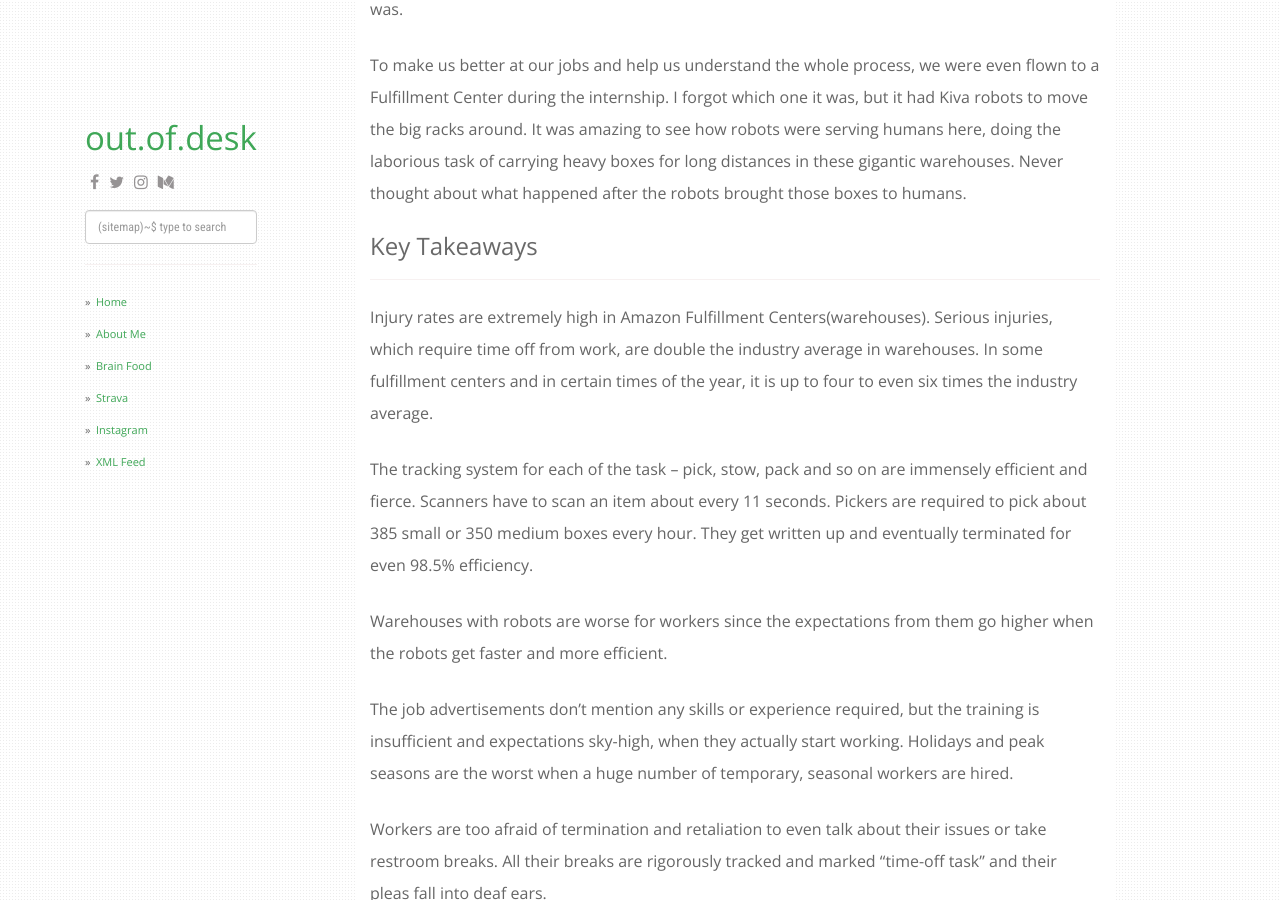
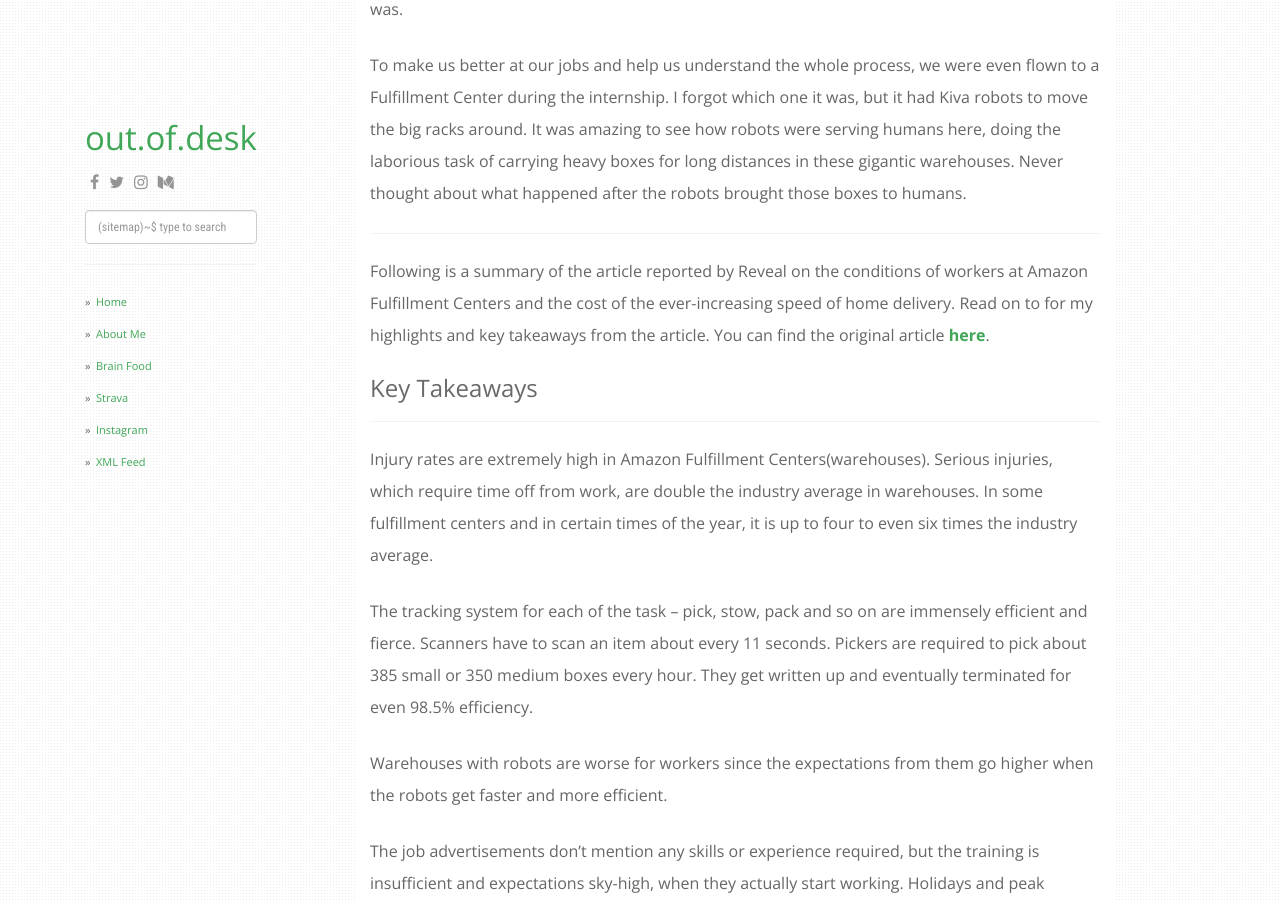
Before and after one commit to outofdesk/outofdesk.github.io, a Jekyll site: the page built from _posts/2019-11-28-summary-behind-the-smiles.md, in a window 1280 px wide and 900 px high, scrolled down 553 px. Built offline with Jekyll 4.4.1, drawn with Linux system fonts in a browser that asks for light colours; nearby versions of some CDN libraries; some web fonts are replaced.

Commit message:
fix amazon smiles

```diff
--- a/_posts/2019-11-28-summary-behind-the-smiles.md
+++ b/_posts/2019-11-28-summary-behind-the-smiles.md
@@ -6,12 +6,16 @@ categories: [capitalism, technology]
 description: "The clock was always ticking on Amazon’s promised delivery time. Dixon had to scan a new item every 11 seconds to hit her quota, she said, and Amazon always knew when she didn’t."
 image: "behind-the-smiles/cover.png"
 ---
-
 In March 2014 when I got an offer from Amazon for a summer internship, I couldn't have been happier. I was happy for two reasons, one, because I needed a break from interviewing and two because it was Amazon. I didn't know which team I was going to be working with at the time and only a few weeks prior to my internship, I learned that I was matched with Labor Optimization Team in Amazon Fulfillment Technologies(AFT) org.
 
 My job as an intern in the team was to help build systems to make sense of the data and the models designed to analyze it by the data scientist we had. There was a lot of data about the workers working in the Fulfillment Centers, like their smoking habits, for example, and one of the goals of the team was to be able to learn and predict characteristics of people that made them stick to the job and bring down the attrition rate. I had heard how people moved in and out of these jobs and how it was hard to find workers who stayed. I didn't think much about why that was.
 
 To make us better at our jobs and help us understand the whole process, we were even flown to a Fulfillment Center during the internship. I forgot which one it was, but it had Kiva robots to move the big racks around. It was amazing to see how robots were serving humans here, doing the laborious task of carrying heavy boxes for long distances in these gigantic warehouses. Never thought about what happened after the robots brought those boxes to humans.
+
+*****
+
+Following is a summary of the article reported by Reveal on the conditions of workers at Amazon Fulfillment Centers and the cost of the ever-increasing speed of home delivery. Read on to for my highlights and key takeaways from the article. You can find the original article [**here**](https://www.revealnews.org/article/behind-the-smiles).
+
 
 ### Key Takeaways
 
```
Also changed, not shown: 3 other files.
